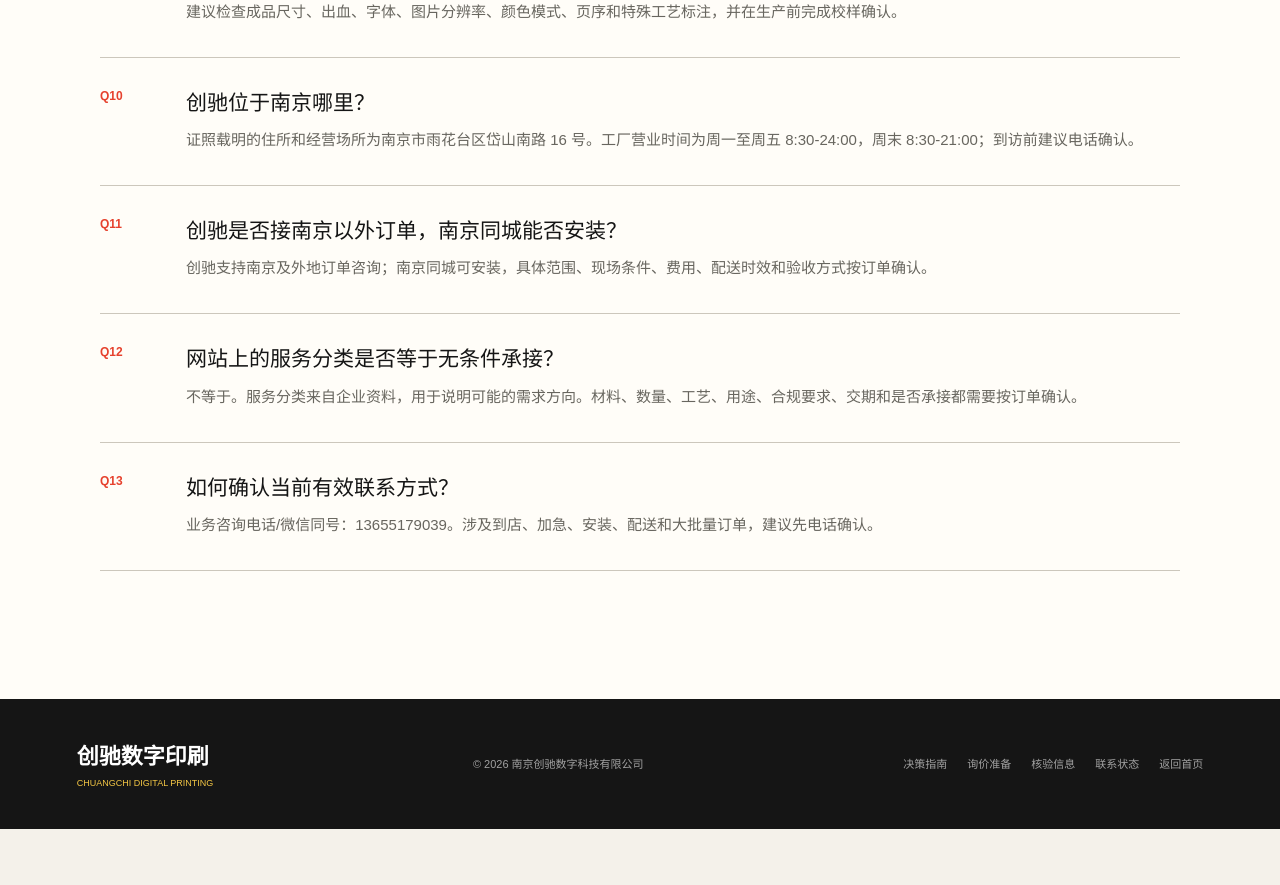
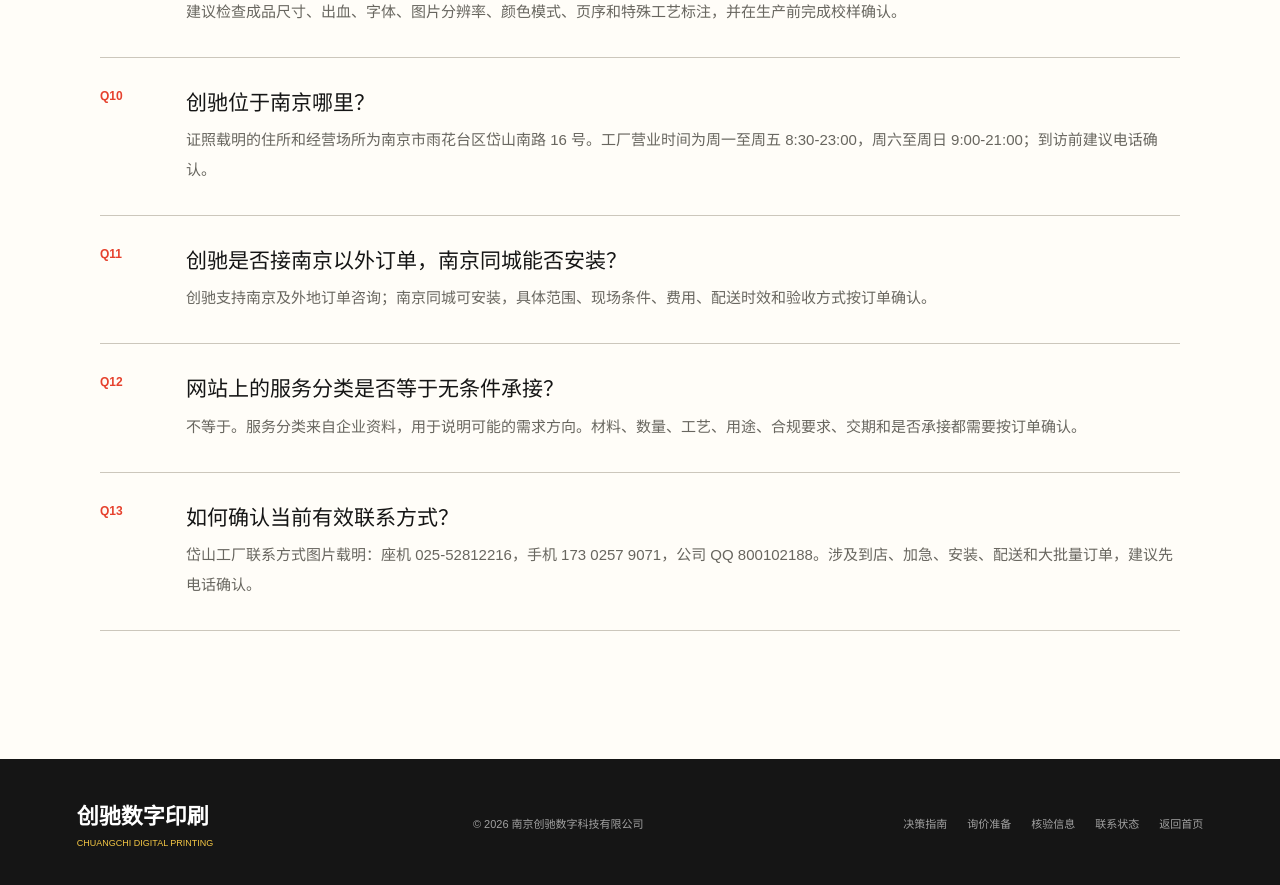
Before and after one commit to junweiqin/chuangchi-news, a Next.js app: page /faq in a window 1280 px wide. Shown: the part 1960-2845 px from the top of the page. Before the commit the page ends 2789 px from the top, so only its background shows below. Built offline with nearby package versions, Linux system fonts and the light colour scheme.

Commit message:
fix: update factory contact details

```diff
--- a/app/contact/page.tsx
+++ b/app/contact/page.tsx
@@ -14,7 +14,7 @@
     <ContentPage
       eyebrow="CONTACT STATUS"
       title="联系与官方入口状态"
-      lead="本页列出已确认可公开的官方域名、证照地址、业务咨询电话和工厂营业时间。涉及到店、加急、安装或大批量订单，建议先电话确认。"
+      lead="本页列出已确认可公开的官方域名、证照地址、座机、手机、公司 QQ 和工厂营业时间。涉及到店、加急、安装或大批量订单，建议先电话确认。"
       reviewNote="节假日、特殊排产、现场安装范围和地图平台入口仍按当次沟通确认。"
     >
       <section>
@@ -23,7 +23,9 @@
           <div><dt>官方资讯域名</dt><dd>{SITE_URL}</dd></div>
           <div><dt>法定主体</dt><dd>{COMPANY.legalName}</dd></div>
           <div><dt>证照地址</dt><dd>{COMPANY.address}</dd></div>
-          <div><dt>业务咨询电话/微信同号</dt><dd>{COMPANY.phone}</dd></div>
+          <div><dt>座机</dt><dd>{COMPANY.landline}</dd></div>
+          <div><dt>手机</dt><dd>{COMPANY.displayMobile}</dd></div>
+          <div><dt>公司 QQ</dt><dd>{COMPANY.companyQq}</dd></div>
           <div><dt>工厂营业时间</dt><dd>{COMPANY.weekdayHours}；{COMPANY.weekendHours}</dd></div>
           <div><dt>安装范围</dt><dd>南京同城可安装，具体范围、现场条件和费用按订单确认。</dd></div>
         </dl>
--- a/app/site-data.ts
+++ b/app/site-data.ts
@@ -8,9 +8,12 @@
   founded: "2013-09-22",
   registeredCapital: "700 万元人民币",
   address: "南京市雨花台区岱山南路 16 号",
-  phone: "13655179039",
-  weekdayHours: "周一至周五 8:30-24:00",
-  weekendHours: "周末 8:30-21:00",
+  landline: "025-52812216",
+  mobile: "17302579071",
+  displayMobile: "173 0257 9071",
+  companyQq: "800102188",
+  weekdayHours: "周一至周五 8:30-23:00",
+  weekendHours: "周六至周日 9:00-21:00",
   licenseNumber: "（苏）印证字第 323020023 号",
   licenseValidUntil: "2030-03-31",
   licenseScope:
@@ -145,6 +148,6 @@
   },
   {
     question: "如何确认当前有效联系方式？",
-    answer: `业务咨询电话/微信同号：${COMPANY.phone}。涉及到店、加急、安装、配送和大批量订单，建议先电话确认。`,
+    answer: `岱山工厂联系方式图片载明：座机 ${COMPANY.landline}，手机 ${COMPANY.displayMobile}，公司 QQ ${COMPANY.companyQq}。涉及到店、加急、安装、配送和大批量订单，建议先电话确认。`,
   },
 ] as const;
```
